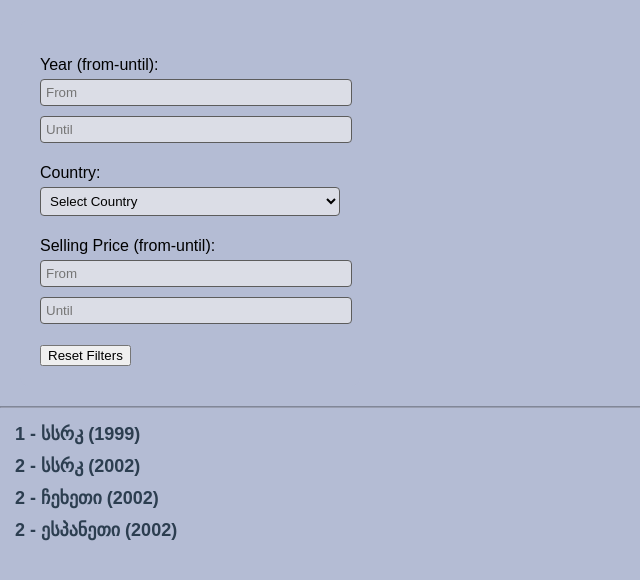
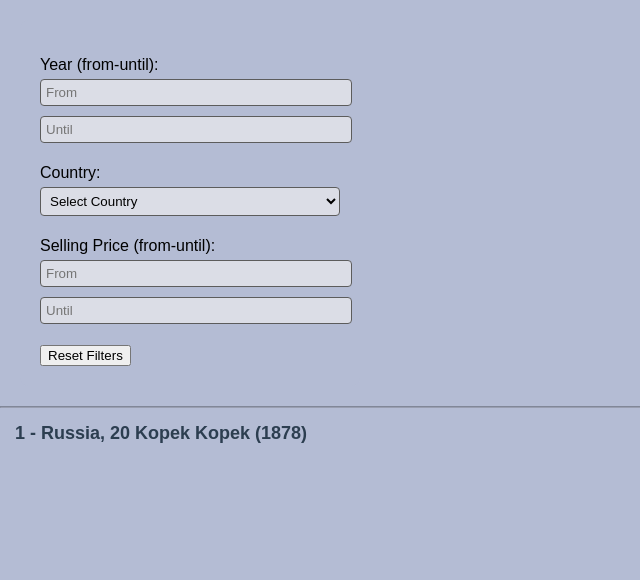
Before and after one commit to Pesvi96/Coins-Inventory, a plain HTML site: page index.html in a window 1280 px wide. Shown: the whole page, without its empty margins (0-640 px from the left). Drawn offline with Linux system fonts and the light colour scheme.

Commit message:
json-manager-update

```diff
--- a/coins.json
+++ b/coins.json
@@ -2,51 +2,16 @@
   "coins": [
     {
       "id": 1,
-      "country": "სსრკ",
-      "year": 1999,
-      "currency": "რუბლი",
-      "original_price": "50 cents",
-      "text": "Liberty - In God We Trust",
-      "photo": "./images/1.jpg",
+      "country": "Russia",
+      "year": 1878,
+      "currency": "Kopek",
+      "original_price": "20 Kopek",
+      "text": "",
+      "photo_front": "./images/1-front.jpg",
+      "photo_back": "./images/1-back.jpg",
       "selling_price": 200,
-      "comment": "Rare edition, good condition",
+      "comment": "",
       "amount": 1
-    },
-    {
-      "id": 2,
-      "country": "სსრკ",
-      "year": 2002,
-      "currency": "რუბლი",
-      "original_price": "1 Euro",
-      "text": "Bundesrepublik Deutschland",
-      "photo": "./images/2.jpg",
-      "selling_price": 100,
-      "comment": "Common coin, used condition",
-      "amount": 3
-    },
-    {
-      "id": 2,
-      "country": "ჩეხეთი",
-      "year": 2002,
-      "currency": "Euro",
-      "original_price": "1 Euro",
-      "text": "Bundesrepublik Deutschland",
-      "photo": "./images/2.jpg",
-      "selling_price": 100,
-      "comment": "Common coin, used condition",
-      "amount": 3
-    },
-    {
-      "id": 2,
-      "country": "ესპანეთი",
-      "year": 2002,
-      "currency": "Euro",
-      "original_price": "1 Euro",
-      "text": "Bundesrepublik Deutschland",
-      "photo": "./images/2.jpg",
-      "selling_price": 100,
-      "comment": "Common coin, used condition",
-      "amount": 3
     }
   ]
 }
--- a/index.html
+++ b/index.html
@@ -150,7 +150,7 @@
             const coinItem = document.createElement("div");
             coinItem.classList.add("coin-item");
             coinItem.innerHTML = `
-              <a href="coin.html?id=${coin.id}">${coin.id} - ${coin.country} (${coin.year})</a>
+              <a href="coin.html?id=${coin.id}">${coin.id} - ${coin.country}, ${coin.original_price} ${coin.currency} (${coin.year})</a>
             `;
             coinList.appendChild(coinItem);
           });
```
Also changed, not shown: coin.html (+11 -10 lines), 1 other file.
